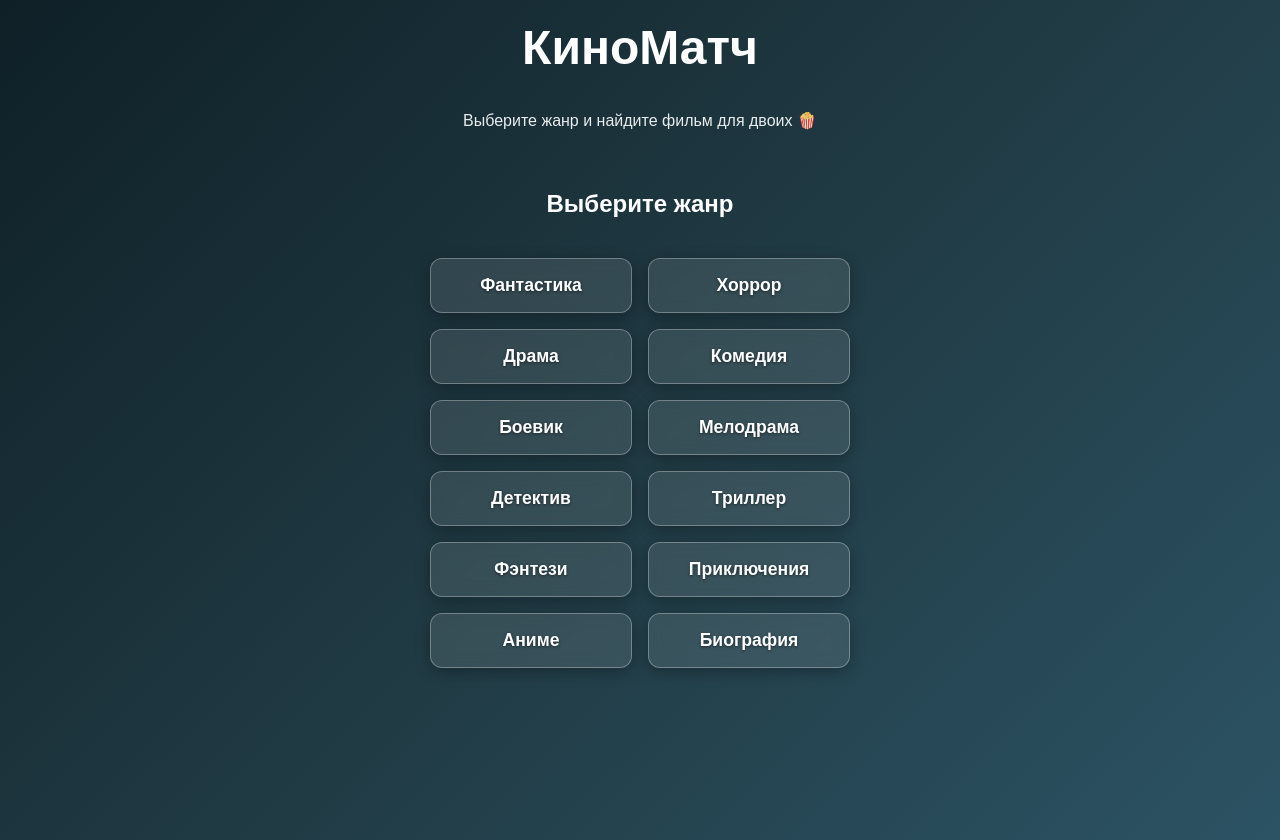
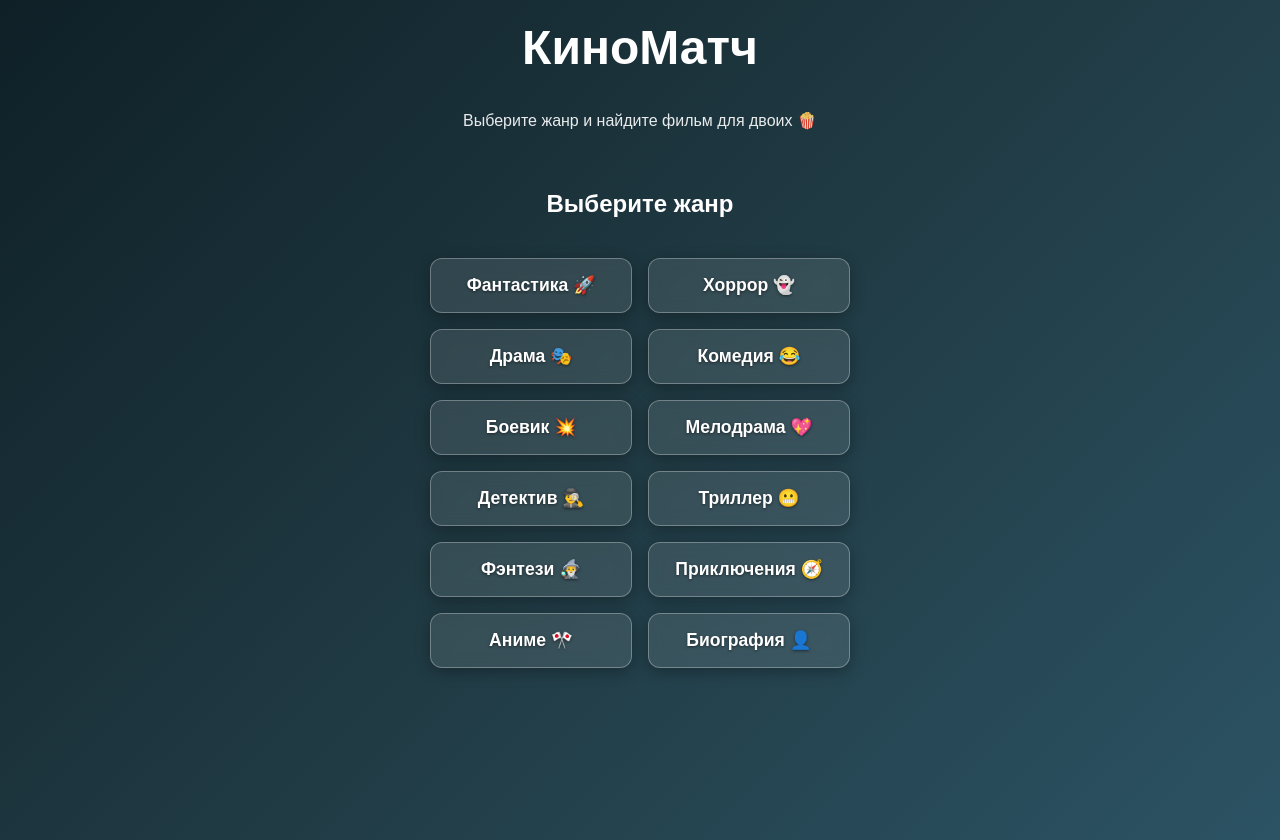
Before and after one commit to rukzak65/films_match, a React (Vite) app: page / in a window 1280 px wide. Built offline with nearby package versions, Linux system fonts and the light colour scheme.

Commit message:
Добавил эмодзи к названиям жанров в компоненте GenreSelector

```diff
--- a/src/components/GenreSelector.jsx
+++ b/src/components/GenreSelector.jsx
@@ -2,18 +2,18 @@ import React from 'react';
 
 export default function GenreSelector({ onSelect }) {
     const genres = [
-        "Фантастика",
-        "Хоррор",
-        "Драма",
-        "Комедия",
-        "Боевик",
-        "Мелодрама",
-        "Детектив",
-        "Триллер",
-        "Фэнтези",
-        "Приключения",
-        "Аниме",
-        "Биография"
+        "Фантастика 🚀",
+        "Хоррор 👻",
+        "Драма 🎭",
+        "Комедия 😂",
+        "Боевик 💥",
+        "Мелодрама 💖",
+        "Детектив 🕵️‍♂️",
+        "Триллер 😬",
+        "Фэнтези 🧙‍♂️",
+        "Приключения 🧭",
+        "Аниме 🎌",
+        "Биография 👤"
     ];
 
     return (
```
